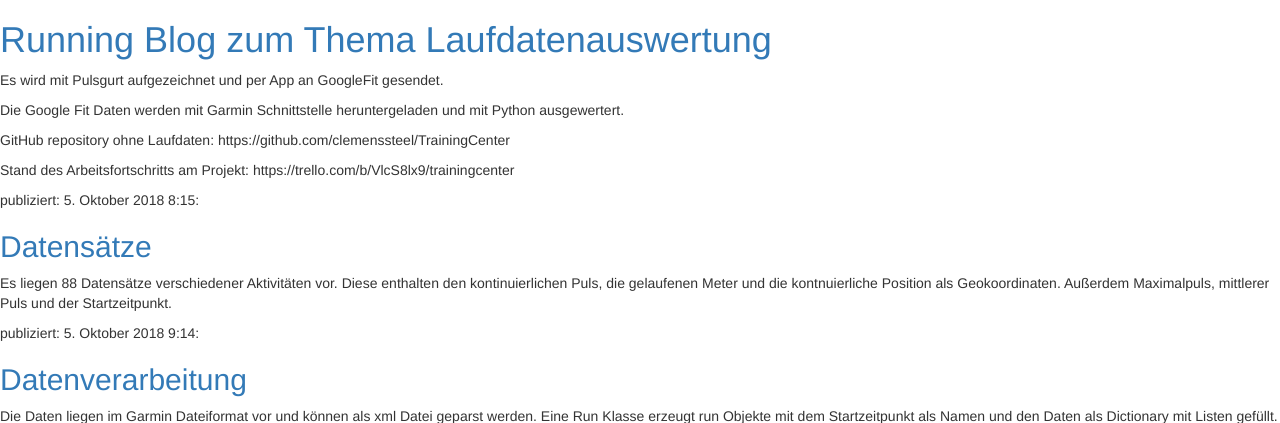
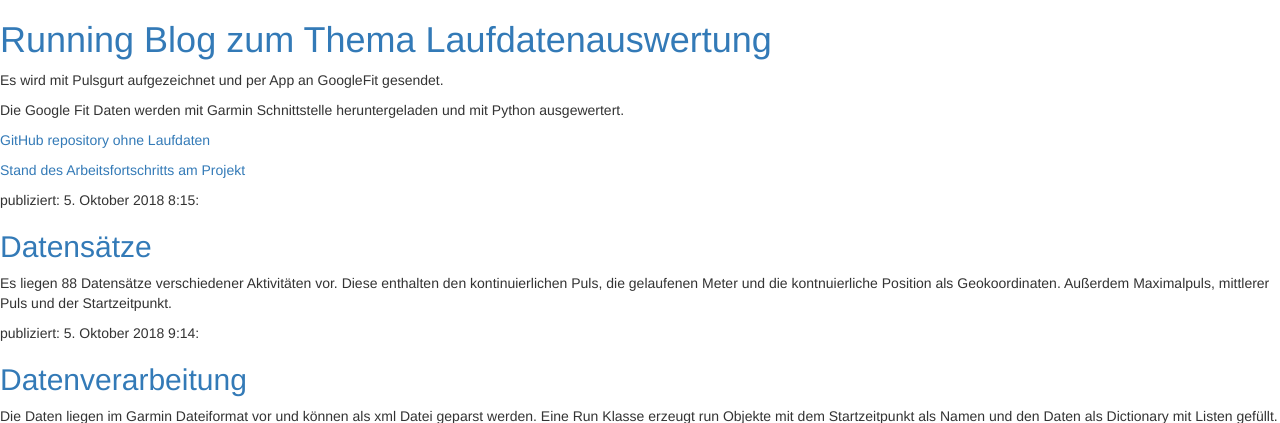
Before and after one commit to clemenssteel/my-first-running-blog, a Django app: page / in a window 1280 px wide. Shown: the top 423 px of the page. Run offline with Django 3.2, Linux system fonts and the light colour scheme; data that the repository does not hold is empty; some libraries are stand-ins or nearby versions.

Commit message:
Hyperlinks eingefügt

```diff
--- a/blog/templates/blog/post_list.html
+++ b/blog/templates/blog/post_list.html
@@ -9,8 +9,8 @@
             <h1><a href="/">Running Blog zum Thema Laufdatenauswertung</a></h1>
             <p>Es wird mit Pulsgurt aufgezeichnet und per App an GoogleFit gesendet.</p>
 			<p>Die Google Fit Daten werden mit Garmin Schnittstelle heruntergeladen und mit Python ausgewertert.</p>
-			<p>GitHub repository ohne Laufdaten: https://github.com/clemenssteel/TrainingCenter</p>
-			<p>Stand des Arbeitsfortschritts am Projekt: https://trello.com/b/VlcS8lx9/trainingcenter</p>
+			<p><a href="https://github.com/clemenssteel/TrainingCenter/" target="_blank">GitHub repository ohne Laufdaten</a> </p>
+			<p><a href="https://trello.com/b/VlcS8lx9/trainingcenter/" target="_blank">Stand des Arbeitsfortschritts am Projekt</a></p>
         </div>
 
         <div>
```
Also changed, not shown: blog/static/css/blog.css (added).
